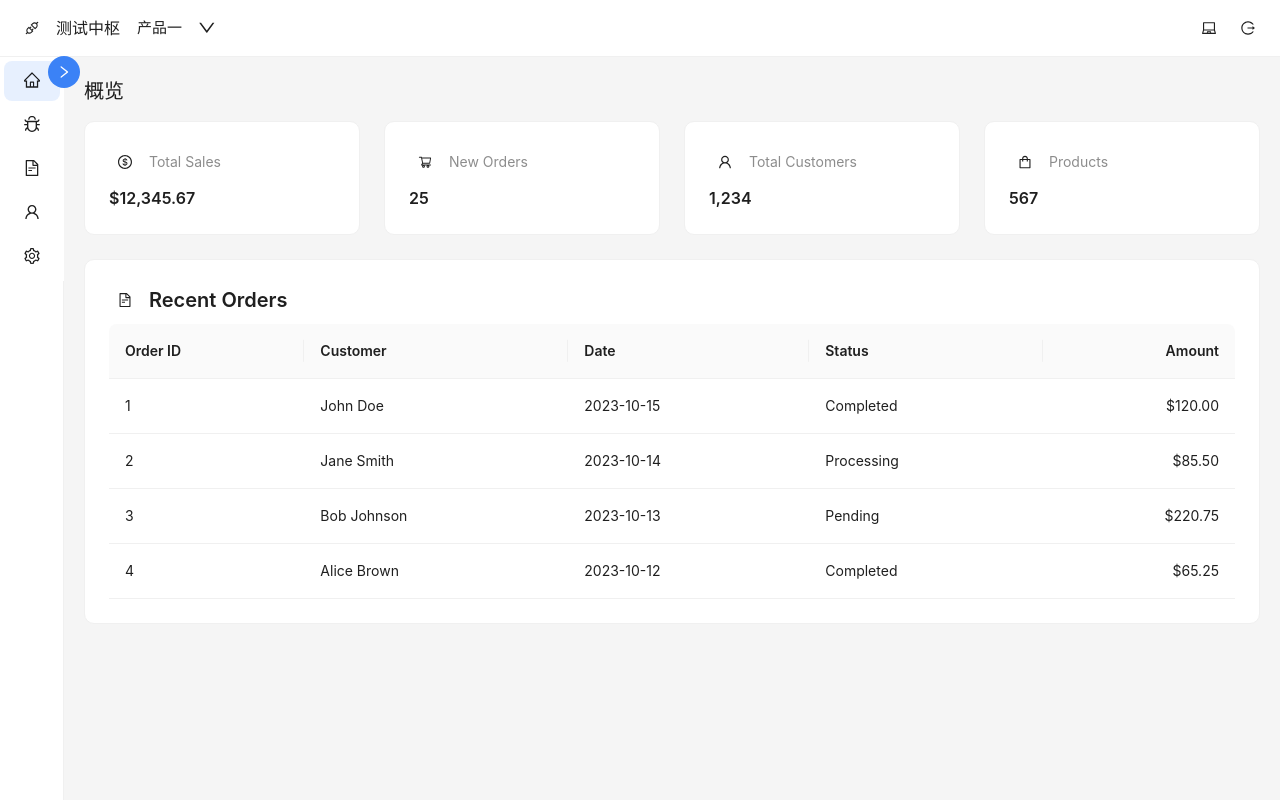
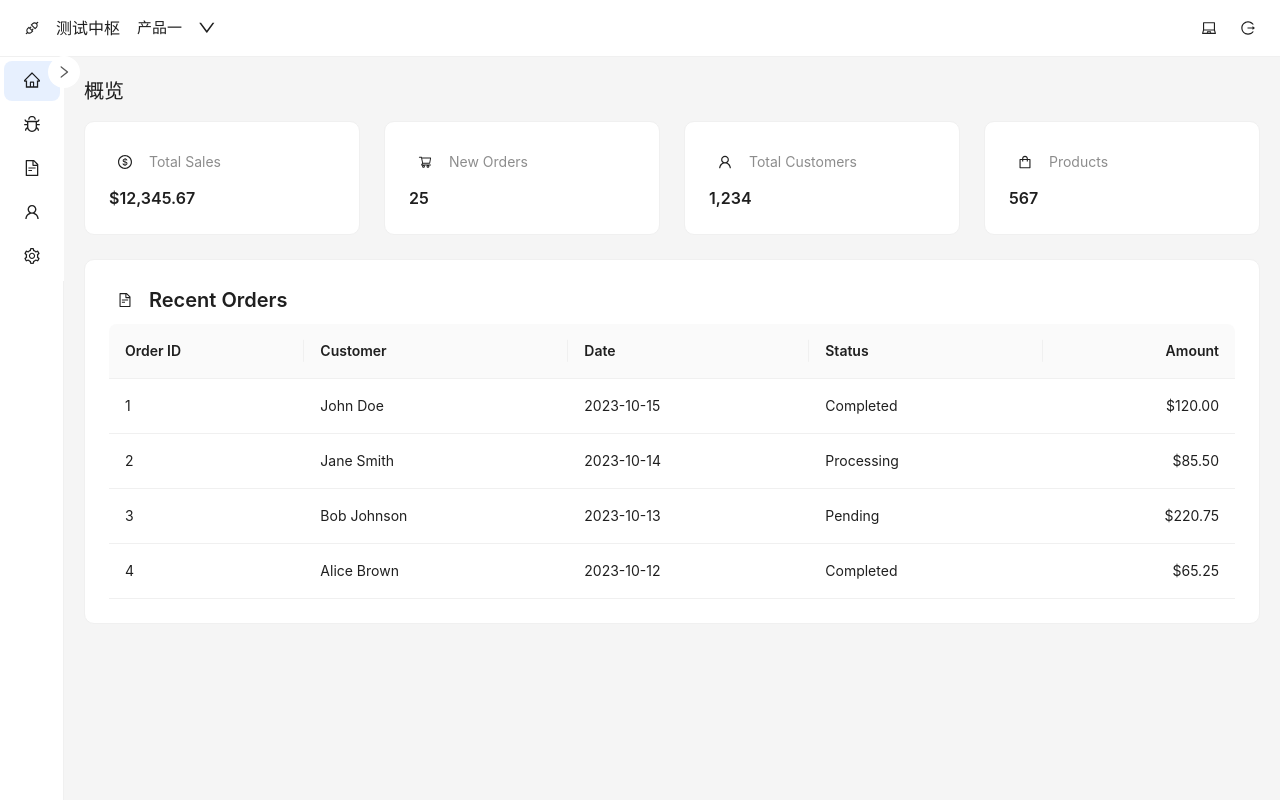
Before and after one commit to YongShuaiJi/auto-insight, a React (Vite) app: page / in a window 1280 px wide. Built offline with nearby package versions, Linux system fonts and the light colour scheme.

Commit message:
样式优化

```diff
--- a/src/components/Sidebar.tsx
+++ b/src/components/Sidebar.tsx
@@ -35,13 +35,13 @@ const Sidebar: React.FC<SidebarProps> = ({
           onClick={toggleCollapsed}
           type="text"
           shape="circle"
-          icon={collapsed ? <RightOutlined /> : <LeftOutlined />}
+          icon={collapsed ? <RightOutlined style={{ color: token.colorTextSecondary }} /> : <LeftOutlined style={{ color: token.colorTextSecondary }} />}
           style={{
             position: 'fixed',
             left: currentWidth - 16,
             top: 56,
             zIndex: zIndexToggle,
-            backgroundColor: token.colorPrimary,
+            backgroundColor: token.colorBgBase,
             color: token.colorTextLightSolid
           }}
         />
```
